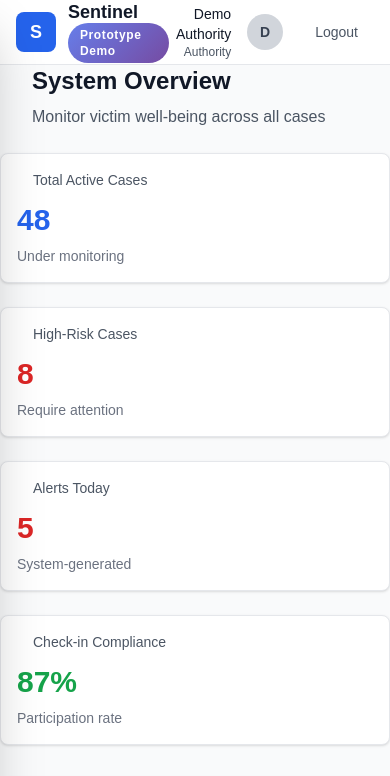
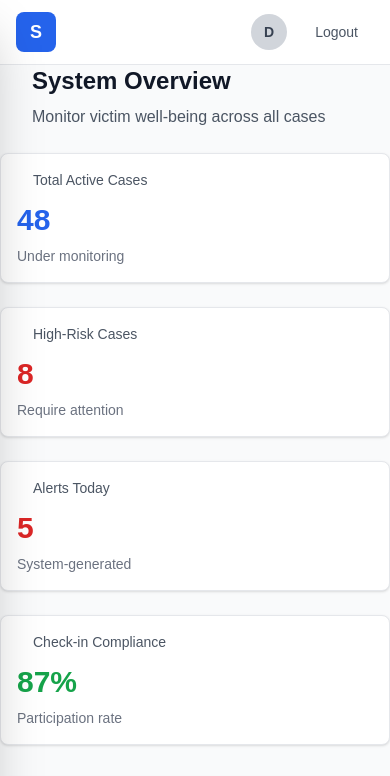
Before and after one commit to MohammedQadeer2/victim-wellbeing-early-warning-system, a Next.js app: page /authority in a window 390 px wide. Shown: the top 776 px of the page. Built offline with nearby package versions, Linux system fonts and the light colour scheme.

Commit message:
fix: unified navbar layout - remove duplicate desktop section

```diff
--- a/components/layout/Navbar.tsx
+++ b/components/layout/Navbar.tsx
@@ -26,13 +26,13 @@ export function Navbar({ userName, userRole, showDemo = true, onLogoClick }: Nav
     <nav className="bg-white border-b border-gray-200 sticky top-0 z-40">
       <div className="max-w-full px-4 sm:px-6 lg:px-8">
         <div className="flex justify-between items-center h-16">
-          {/* LEFT: Logo + Title - Always visible */}
+          {/* LEFT SECTION */}
           <div className="flex items-center gap-3">
-            {/* Logo Button - Mobile: triggers sidebar, Desktop: links home */}
+            {/* Mobile: Logo button only */}
             <button
               onClick={onLogoClick}
               data-logo-trigger
-              className="lg:hidden flex items-center gap-2 focus:outline-none"
+              className="lg:hidden flex items-center focus:outline-none"
               aria-label="Toggle menu"
             >
               <div className="w-10 h-10 bg-blue-600 rounded-lg flex items-center justify-center flex-shrink-0">
@@ -40,15 +40,18 @@ export function Navbar({ userName, userRole, showDemo = true, onLogoClick }: Nav
               </div>
             </button>
 
-            {/* Desktop Logo Link */}
-            <Link href="/" className="hidden lg:flex items-center gap-2 focus:outline-none">
+            {/* Desktop: Logo + Title */}
+            <Link
+              href="/"
+              className="hidden lg:flex items-center gap-2 focus:outline-none"
+            >
               <div className="w-10 h-10 bg-blue-600 rounded-lg flex items-center justify-center">
                 <span className="text-white text-lg font-bold">S</span>
               </div>
             </Link>
 
-            {/* Title + Demo Badge */}
-            <div className="flex flex-col gap-0">
+            {/* Desktop: Title + Badge */}
+            <div className="hidden lg:flex flex-col gap-0">
               <h1 className="text-lg font-bold text-gray-900 leading-tight">Sentinel</h1>
               {showDemo && (
                 <span className="demo-badge text-xs inline-w-fit">Prototype Demo</span>
@@ -56,25 +59,25 @@ export function Navbar({ userName, userRole, showDemo = true, onLogoClick }: Nav
             </div>
           </div>
 
-          {/* RIGHT: User Info */}
+          {/* RIGHT SECTION */}
           {userName && (
-            <div className="flex items-center gap-4">
-              {/* User Details */}
-              <div className="text-right">
+            <div className="flex items-center gap-3 lg:gap-4">
+              {/* Desktop only: User Details */}
+              <div className="hidden lg:block text-right">
                 <p className="text-sm font-medium text-gray-900">{userName}</p>
                 {userRole && (
                   <p className="text-xs text-gray-600">{userRole}</p>
                 )}
               </div>
 
-              {/* Avatar */}
+              {/* Avatar - All screens */}
               <div className="w-9 h-9 bg-gray-300 rounded-full flex items-center justify-center flex-shrink-0">
                 <span className="text-sm font-semibold text-gray-700">
                   {userName?.charAt(0).toUpperCase()}
                 </span>
               </div>
 
-              {/* Logout */}
+              {/* Logout - All screens */}
               <button
                 onClick={handleLogout}
                 className="text-sm text-gray-600 hover:text-gray-900 transition-smooth"
--- a/components/layout/Sidebar.tsx
+++ b/components/layout/Sidebar.tsx
@@ -113,14 +113,8 @@ export function MobileSidebar({
           isOpen ? 'translate-x-0' : '-translate-x-full'
         }`}
       >
-        {/* Header */}
-        <div className="flex items-center justify-between p-4 border-b border-gray-200">
-          <div className="flex items-center space-x-3">
-            <div className="w-10 h-10 bg-blue-600 rounded-lg flex items-center justify-center">
-              <span className="text-white text-xl font-bold">S</span>
-            </div>
-            <h2 className="text-lg font-bold text-gray-900">Menu</h2>
-          </div>
+        {/* Close Button - minimal header */}
+        <div className="flex justify-end p-4 border-b border-gray-200">
           <button
             onClick={onClose}
             className="p-2 rounded-lg hover:bg-gray-100 transition-colors"
```
